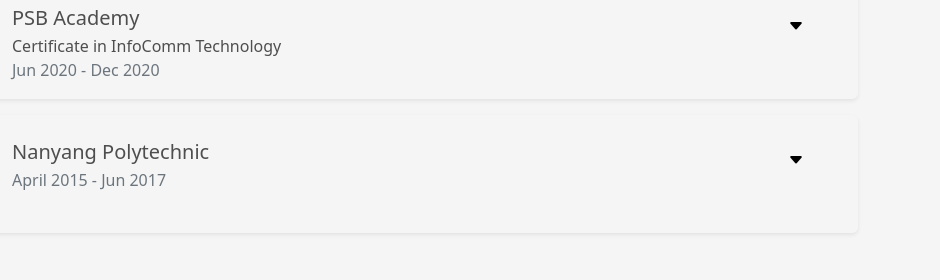
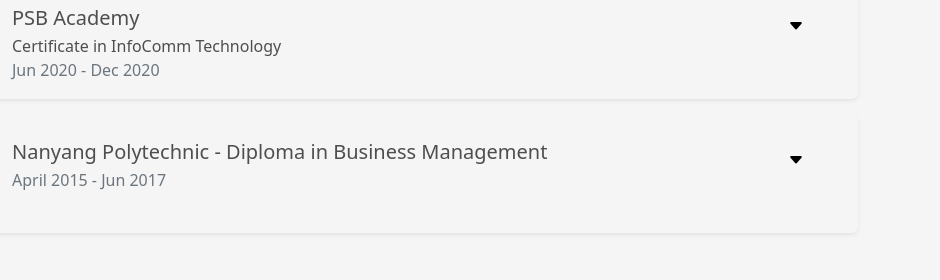
Before and after one commit to SteveChewwithBang/stevecv, a plain HTML site: page index.html in a window 1280 px wide. Shown: the part 4574-4854 px from the top of the page, 340-1280 px from the left. Drawn offline with Linux system fonts and the light colour scheme.

Commit message:
Update index.html

```diff
--- a/index.html
+++ b/index.html
@@ -719,7 +719,7 @@
                   class="img-certificate align-self-start"
                 />
                 <div class="text-center text-sm-start ps-sm-3 align-self-start pt-3">
-                  <h5 class="mb-1 subtitle-a fs-5">Nanyang Polytechnic</h5>
+                  <h5 class="mb-1 subtitle-a fs-5">Nanyang Polytechnic - Diploma in Business Management</h5>
                   <span class="mb-0 text-secondary fs-6"
                     >April 2015 - Jun 2017</span
                   >
```
